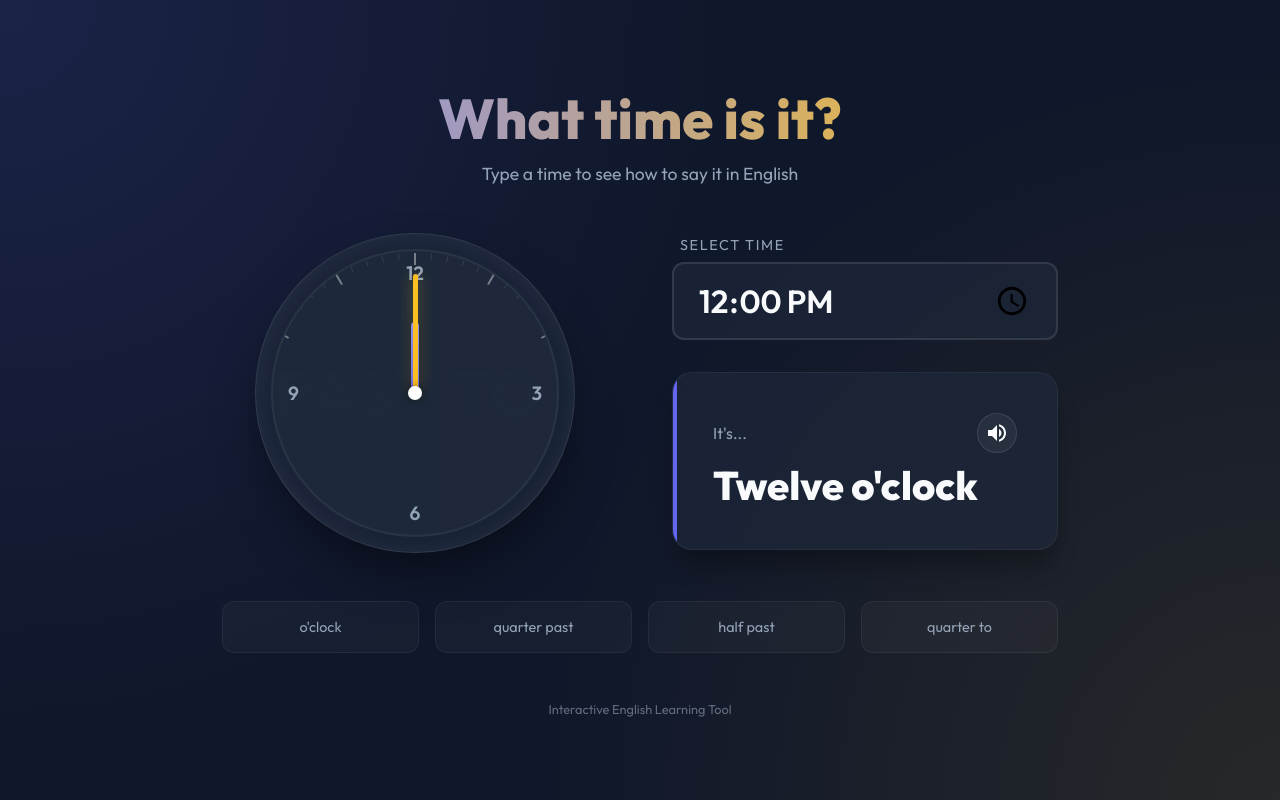
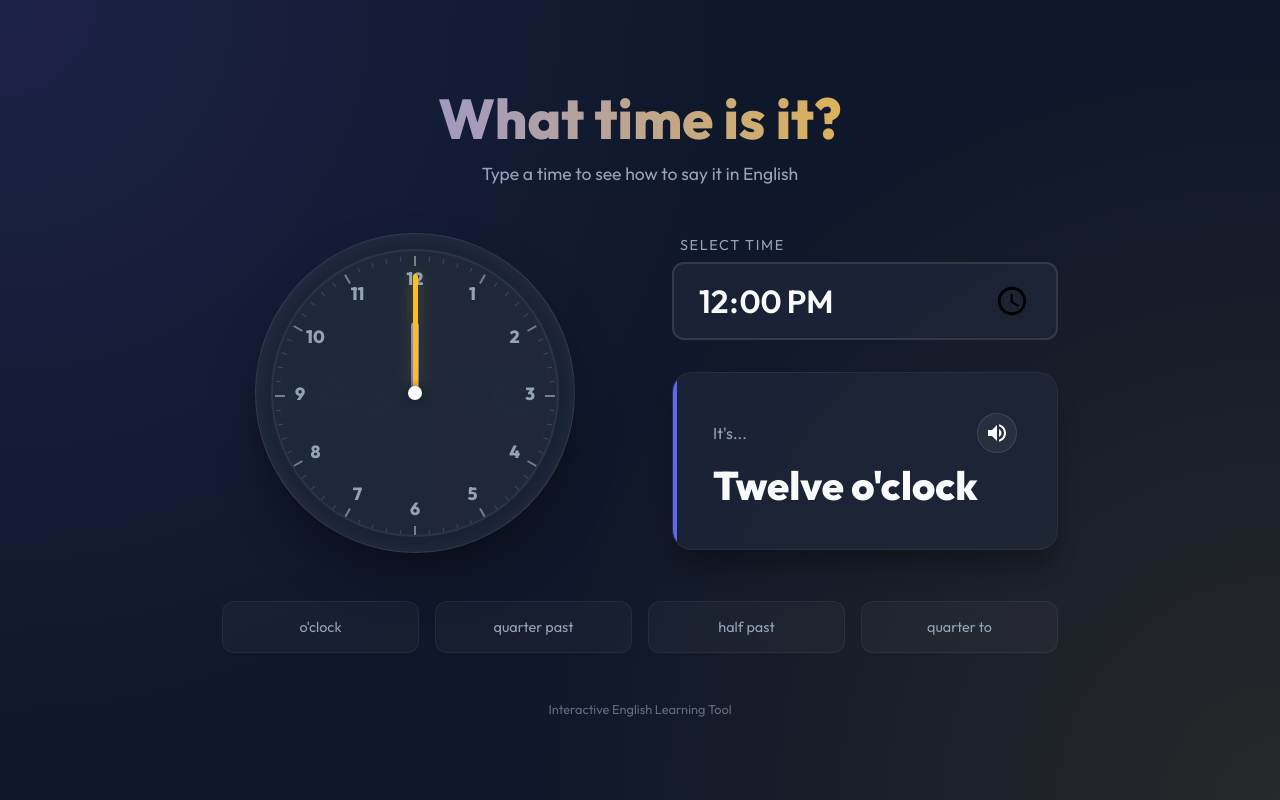
Before and after one commit to Barban3gr4/InteractiveEnglishClock, a website: page public/index.html in a window 1280 px wide. Drawn offline with Linux system fonts and the light colour scheme.

Commit message:
Update: Show all clock numbers 1-12

```diff
--- a/public/index.html
+++ b/public/index.html
@@ -25,12 +25,8 @@
             <div class="hand hour-hand" id="hourHand"></div>
             <div class="hand min-hand" id="minHand"></div>
             <div class="center-dot"></div>
-            <div class="markers">
-              <!-- Markers will be added via JS or just static for simplicity -->
-              <span class="marker marker-12">12</span>
-              <span class="marker marker-3">3</span>
-              <span class="marker marker-6">6</span>
-              <span class="marker marker-9">9</span>
+            <div class="markers" id="clockMarkers">
+              <!-- Markers and numbers will be added via JS -->
             </div>
             <div class="zones">
               <div class="zone past">PAST</div>
--- a/public/script.js
+++ b/public/script.js
@@ -21,18 +21,37 @@ const numberWords = [
 
 function createMarkers() {
   const face = document.querySelector(".clock-face");
+  const markersContainer = document.getElementById("clockMarkers");
+
+  // Create ticks
   for (let i = 0; i < 60; i++) {
     const mark = document.createElement("div");
     mark.className = i % 5 === 0 ? "hour-mark" : "min-mark";
     mark.style.position = "absolute";
     mark.style.width = i % 5 === 0 ? "2px" : "1px";
-    mark.style.height = i % 5 === 0 ? "12px" : "6px";
-    mark.style.background = i % 5 === 0 ? "rgba(255,255,255,0.4)" : "rgba(255,255,255,0.1)";
+    mark.style.height = i % 5 === 0 ? "10px" : "5px";
+    mark.style.background = i % 5 === 0 ? "rgba(255,255,255,0.4)" : "rgba(255,255,255,0.15)";
     mark.style.left = "50%";
-    mark.style.top = "2px";
-    mark.style.transformOrigin = "50% 158px";
+    mark.style.top = "5px";
+    mark.style.transformOrigin = "50% 140px";
     mark.style.transform = `translateX(-50%) rotate(${i * 6}deg)`;
     face.appendChild(mark);
+  }
+
+  // Create numbers 1-12
+  for (let i = 1; i <= 12; i++) {
+    const number = document.createElement("span");
+    number.className = "marker";
+    number.textContent = i;
+
+    // Position numbers in a circle
+    const angle = (i * 30) * (Math.PI / 180);
+    const radius = 115; // Distance from center
+    const x = Math.sin(angle) * radius;
+    const y = -Math.cos(angle) * radius;
+
+    number.style.transform = `translate(${x}px, ${y}px)`;
+    markersContainer.appendChild(number);
   }
 }
 
--- a/public/style.css
+++ b/public/style.css
@@ -187,29 +187,17 @@ header p {
 .marker {
   position: absolute;
   color: var(--text-dim);
-  font-weight: 600;
-  font-size: 1.2rem;
-}
-
-.marker-12 {
-  top: 10px;
+  font-weight: 800;
+  font-size: 1.1rem;
+  width: 30px;
+  height: 30px;
+  display: flex;
+  align-items: center;
+  justify-content: center;
   left: 50%;
-  transform: translateX(-50%);
-}
-.marker-3 {
-  right: 15px;
   top: 50%;
-  transform: translateY(-50%);
-}
-.marker-6 {
-  bottom: 10px;
-  left: 50%;
-  transform: translateX(-50%);
-}
-.marker-9 {
-  left: 15px;
-  top: 50%;
-  transform: translateY(-50%);
+  margin-left: -15px;
+  margin-top: -15px;
 }
 
 .controls {
```
